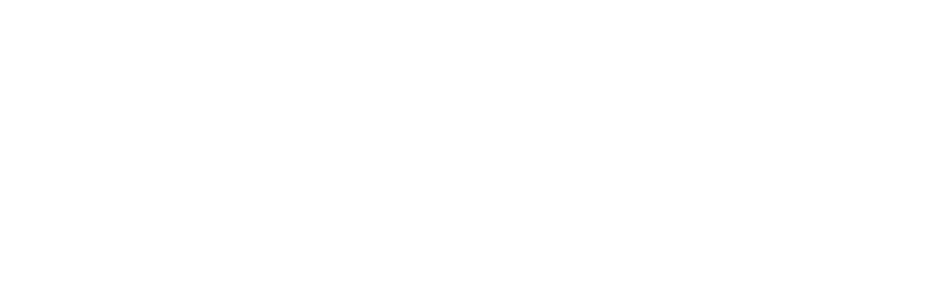
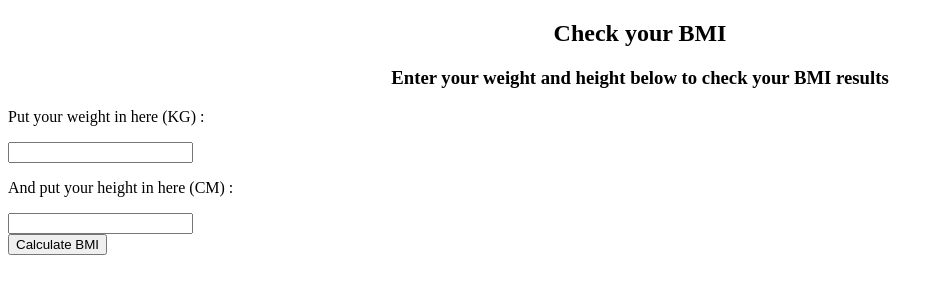
Before and after one commit to humaidii/TPA2-BMI-Calc, a plain HTML site: page index.html in a window 1280 px wide. Shown: the whole page, without its empty margins (0-944 px from the left). Drawn offline with Linux system fonts and the light colour scheme.

Commit message:
insert tag html

```diff
--- a/index.html
+++ b/index.html
@@ -7,7 +7,20 @@
     <title>BMI Calc</title>
 </head>
 <body>
+    <div class="judul">
+        <h2 align="center">Check your BMI</h2>
+        <h3 align="center">Enter your weight and height below to check your BMI results</h3>
+    </div>
+    <div class="wrapper">
+        <p>Put your weight in here (KG) : </p>
+        <input type="text" id="weight"><br><span id="weight_error"></span>
 
+        <p>And put your height in here (CM) : </p>
+        <input type="text" id="height"><br><span id="height_error"></span>
+
+        <button id="btn">Calculate BMI</button>
+        <p id="output"></p>
+    </div>
 
 <script src="script.js"></script>
 </body>
```
